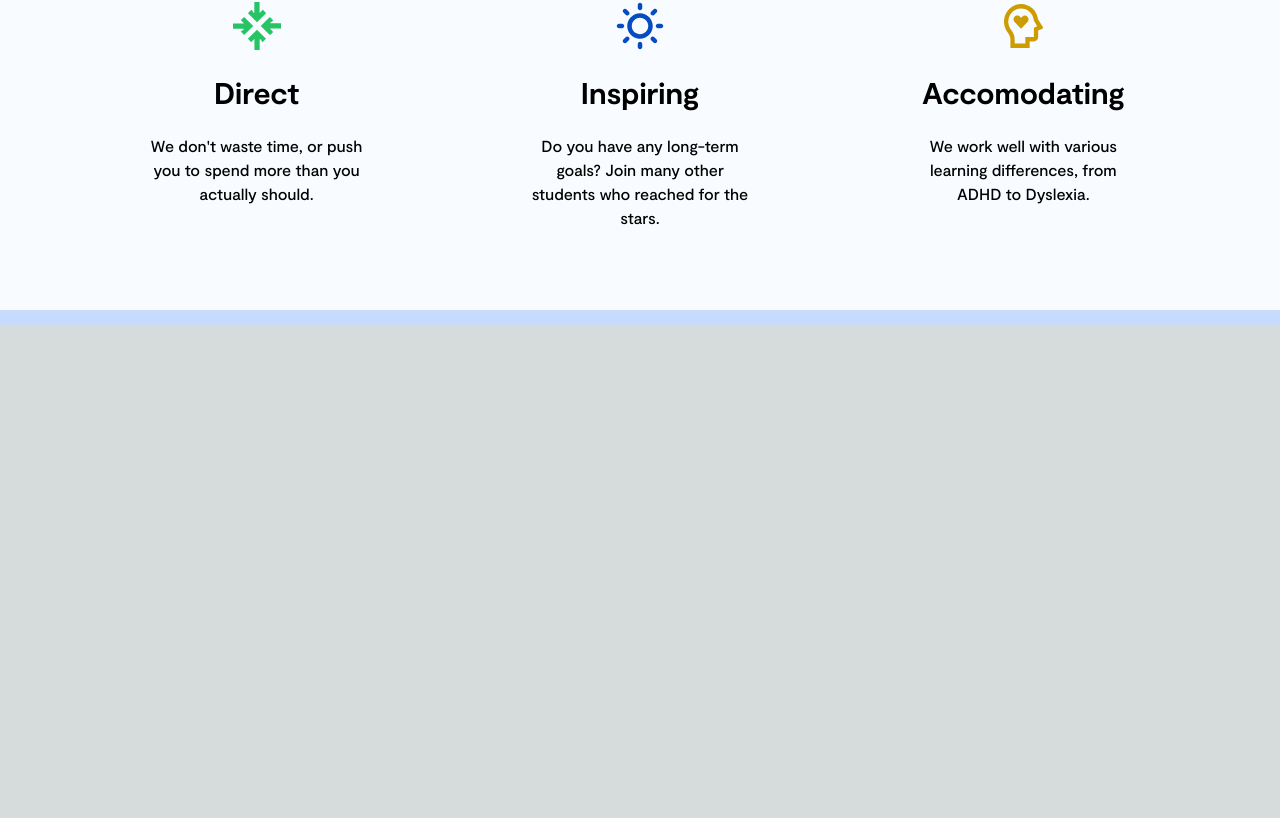
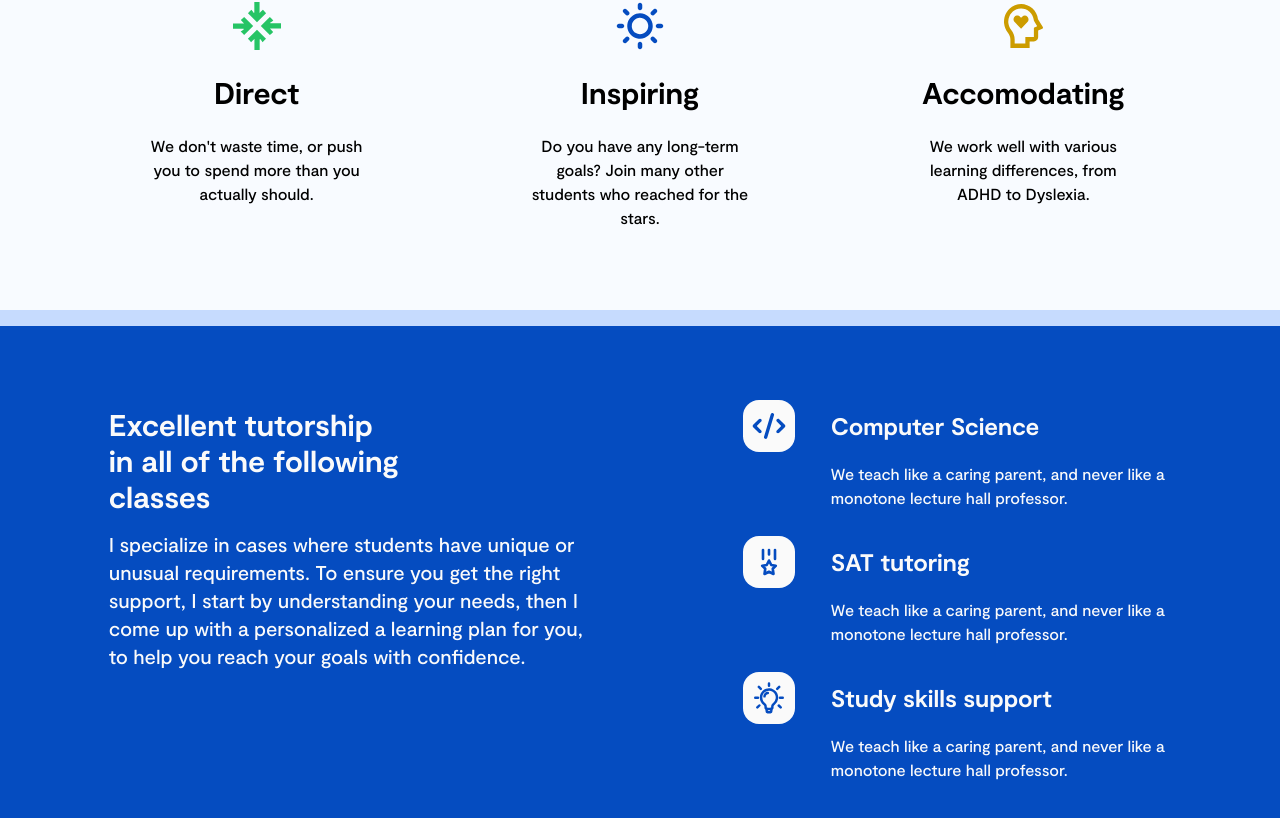
Before and after one commit to lernib/lernib-com, a Next.js app: page / in a window 1280 px wide. Shown: the part 1088-1906 px from the top of the page. Before the commit the page ends 1414 px from the top, so only its background shows below. Built offline with nearby package versions, Linux system fonts and the light colour scheme.

Commit message:
feat(app): index subjects
Added subjects into the index page

```diff
--- a/src/app/page.tsx
+++ b/src/app/page.tsx
@@ -5,6 +5,8 @@ import {
   filson_pro_heavy, moderat_bold
 } from "@/utils/font";
 import BENEFITS from "@/data/benefits";
+import SUBJECTS from "@/data/subjects";
+import { REM } from "@/utils/style";
 
 export default function Home() {
   return (
@@ -125,6 +127,92 @@ export default function Home() {
           ))}
         </div>
       </div>
+      <div className="
+        bg-lernib2 text-lernib1
+
+        self-stretch
+
+        flex flex-col justify-center items-start
+        p-12 pt-20 pr-0
+        gap-x-40
+
+        md:flex-row
+      ">
+        <div className="
+          flex flex-col justify-start items-start
+        ">
+          <h2 className={`
+            ${moderat_bold.className}
+
+            text-3xl
+          `}>
+            Excellent tutorship
+            <br />
+            in all of the following
+            <br />
+            classes
+          </h2>
+          <p className="
+            text-xl mt-4 mb-12
+          ">
+            I specialize in cases where students have unique or
+            <br />
+            unusual requirements. To ensure you get the right
+            <br />
+            support, I start by understanding your needs, then I
+            <br />
+            come up with a personalized a learning plan for you,
+            <br />
+            to help you reach your goals with confidence.
+          </p>
+        </div>
+        <div className="
+          flex flex-col justify-start items-start
+
+          gap-y-8
+        ">
+          {SUBJECTS.map(subject => (
+            <div className="
+              grid
+              grid-rows-[2.5rem_1fr]
+              grid-cols-[3.5rem_1fr]
+              gap-x-8 gap-y-4
+
+              justify-center items-center
+              mt-12
+
+              lg:mt-0
+            ">
+              <div className={`
+                bg-lernib1
+
+                p-2
+                w-[3.25rem]
+                h-[3.25rem]
+                rounded-2xl
+              `}>
+                <Image
+                  src={subject.src}
+                  alt="Subject icon"
+                  width={REM * 2.25}
+                  height={REM * 2.25}
+                />
+              </div>
+              <h1 className={`
+                ${moderat_bold.className}
+
+                text-2xl
+              `}>{ subject.title }</h1>
+              <br />
+              <div className="
+                max-w-[40ch]
+              ">
+                { subject.content }
+              </div>
+            </div>
+          ))}
+        </div>
+      </div>
     </>
   );
 }
--- /dev/null
+++ b/src/data/subjects.ts
@@ -0,0 +1,22 @@
+import computer_science from "@/assets/images/icons/computer_science.svg";
+import sat from "@/assets/images/icons/sat.svg";
+import study_skills from "@/assets/images/icons/study_skills.svg";
+
+
+export default [
+  {
+    "title": "Computer Science",
+    "src": computer_science,
+    "content": "We teach like a caring parent,\nand never like a monotone\nlecture hall professor.\n"
+  },
+  {
+    "title": "SAT tutoring",
+    "src": sat,
+    "content": "We teach like a caring parent,\nand never like a monotone\nlecture hall professor.\n"
+  },
+  {
+    "title": "Study skills support",
+    "src": study_skills,
+    "content": "We teach like a caring parent,\nand never like a monotone\nlecture hall professor.\n"
+  }
+]
```
